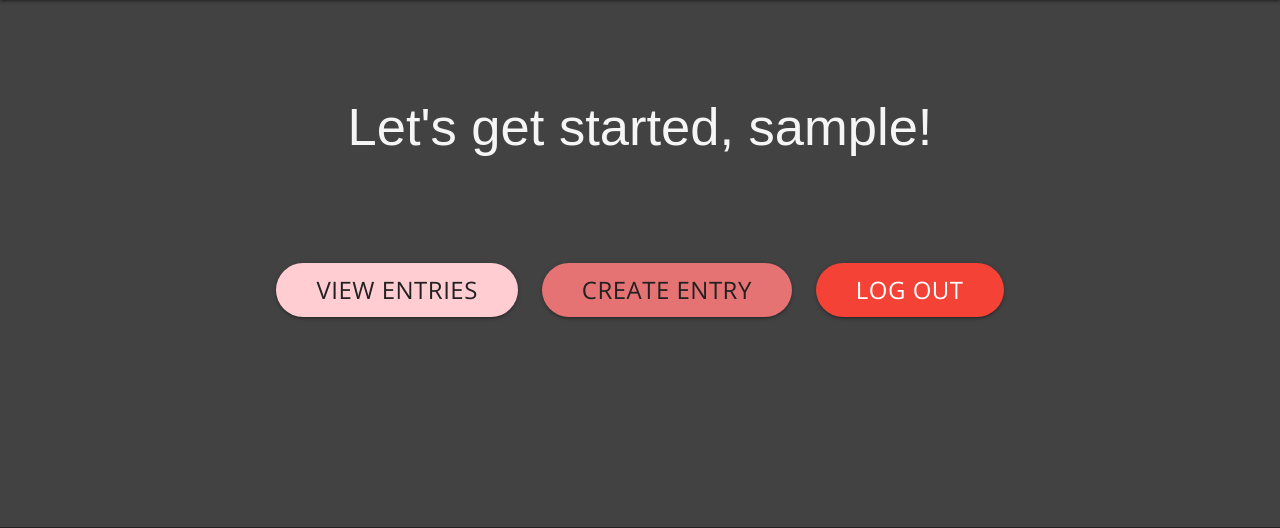
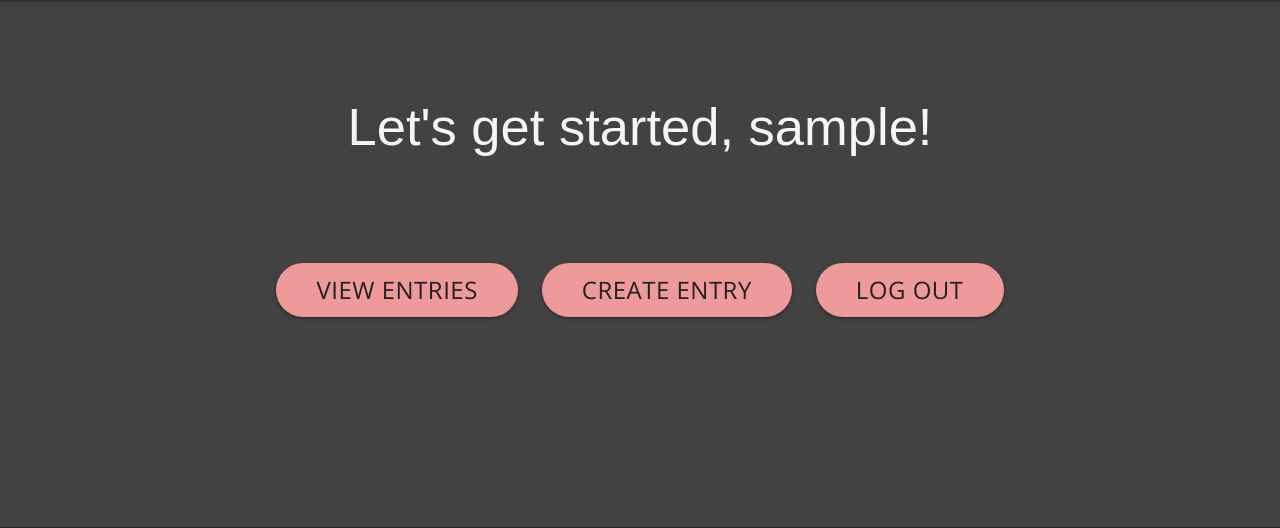
Before and after one commit to lrchnnng/jot-journal, a Flask app: page /profile/1 in a window 1280 px wide. Shown: the part 64-592 px from the top of the page. Run offline with Flask 3, Linux system fonts and the light colour scheme; the visitor is signed in with stand-in values (Sample User, id 1); a database or web service that is not in the repository returns one stand-in record (values such as "Sample title"); some libraries are stand-ins or nearby versions; some web fonts are replaced.

Commit message:
changed button colours and added aria labels to profile page

```diff
--- a/templates/profile.html
+++ b/templates/profile.html
@@ -13,9 +13,15 @@
 
 <!-- button navigation -->
 <div class="center profile-buttons">
-    <a href="{{ url_for('index') }}" type="button" class="white-text btn-large red lighten-4 grey-text text-darken-4">View Entries</a>
-    <a href="{{ url_for('create_entry') }}" type="button" class="white-text btn-large red lighten-2 grey-text text-darken-4">Create Entry</a>
-    <a href="{{ url_for('logout') }}" type="button" class="white-text btn-large red grey-text">Log Out</a>
+    <a href="{{ url_for('index') }}" type="button"
+        class="white-text btn-large red lighten-3 grey-text text-darken-4"
+        aria-label="A clickable button directing to home page">View Entries</a>
+    <a href="{{ url_for('create_entry') }}" type="button"
+        class="white-text btn-large red lighten-3 grey-text text-darken-4"
+        aria-label="A clickable button directing to create entry page">Create Entry</a>
+    <a href="{{ url_for('logout') }}" type="button"
+        class="white-text btn-large red lighten-3 grey-text text-darken-4"
+        aria-label="A clickable button to log out">Log Out</a>
 </div>
 
 
```
Also changed, not shown: TESTING.MD (+5 -2 lines), static/images/testing-img/lighthouse-login-final.png (added).
